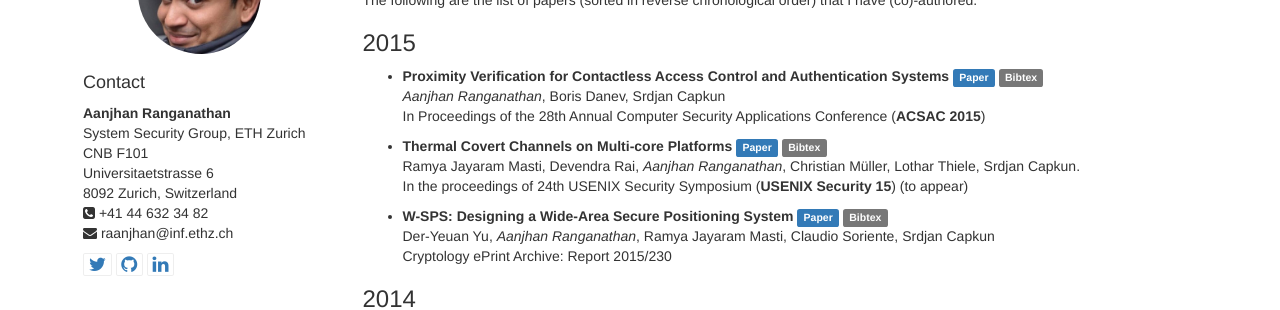
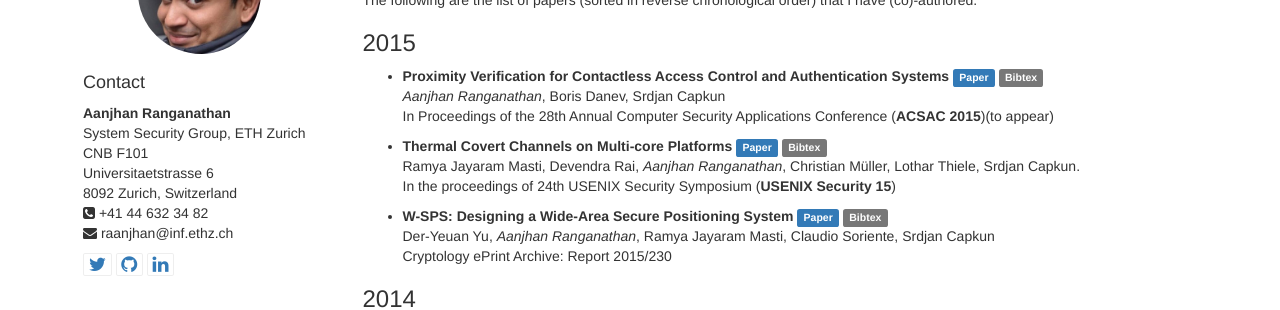
Before and after one commit to aanjhan/mywebsite, a Jekyll site: the page built from pubs/index.md, in a window 1280 px wide and 900 px high. Shown: the part 143-453 px from the top of the window. Built offline with Jekyll 4.4.1, drawn with Linux system fonts in a browser that asks for light colours; Markdown is read by kramdown in place of the engine named in the settings.

Commit message:
more updates

```diff
--- a/pubs/index.md
+++ b/pubs/index.md
@@ -12,12 +12,12 @@ The following are the list of papers (sorted in reverse chronological order) tha
 - **Proximity Verification for Contactless Access Control and Authentication Systems**
 <a href="assets/fmcw_acsac2015.pdf" class="label label-primary">Paper</a> <a href="assets/fmcw_acsac2015.bib" class="label label-default">Bibtex</a><br/>
 *Aanjhan Ranganathan*, Boris Danev, Srdjan Capkun<br/>
-In Proceedings of the 28th Annual Computer Security Applications Conference (**ACSAC 2015**)
+In Proceedings of the 28th Annual Computer Security Applications Conference (**ACSAC 2015**)(to appear)
 
 - **Thermal Covert Channels on Multi-core Platforms**
 <a href="assets/thermalchannel_usenix2015.pdf" class="label label-primary">Paper</a> <a href="assets/thermal_usenix15.bib" class="label label-default">Bibtex</a><br/>
 Ramya Jayaram Masti, Devendra Rai, *Aanjhan Ranganathan*, Christian Müller, Lothar Thiele, Srdjan Capkun.<br/>
-In the proceedings of 24th USENIX Security Symposium (**USENIX Security 15**) (to appear)
+In the proceedings of 24th USENIX Security Symposium (**USENIX Security 15**)
 
 - **W-SPS: Designing a Wide-Area Secure Positioning System**
 <a href="assets/wsps-iacr230.pdf" class="label label-primary">Paper</a> <a href="assets/wsps_eprint.bib" class="label label-default">Bibtex</a><br/>
```
Also changed, not shown: 1 other file.
